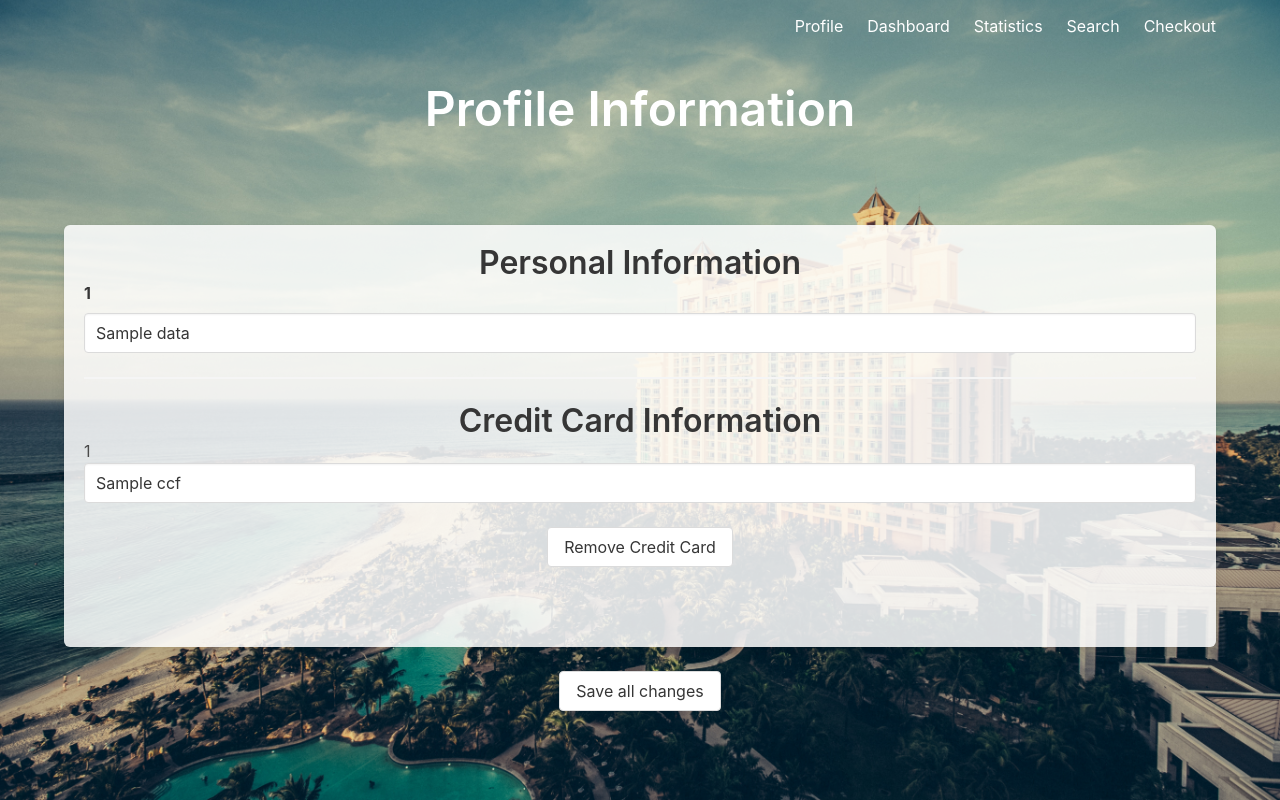
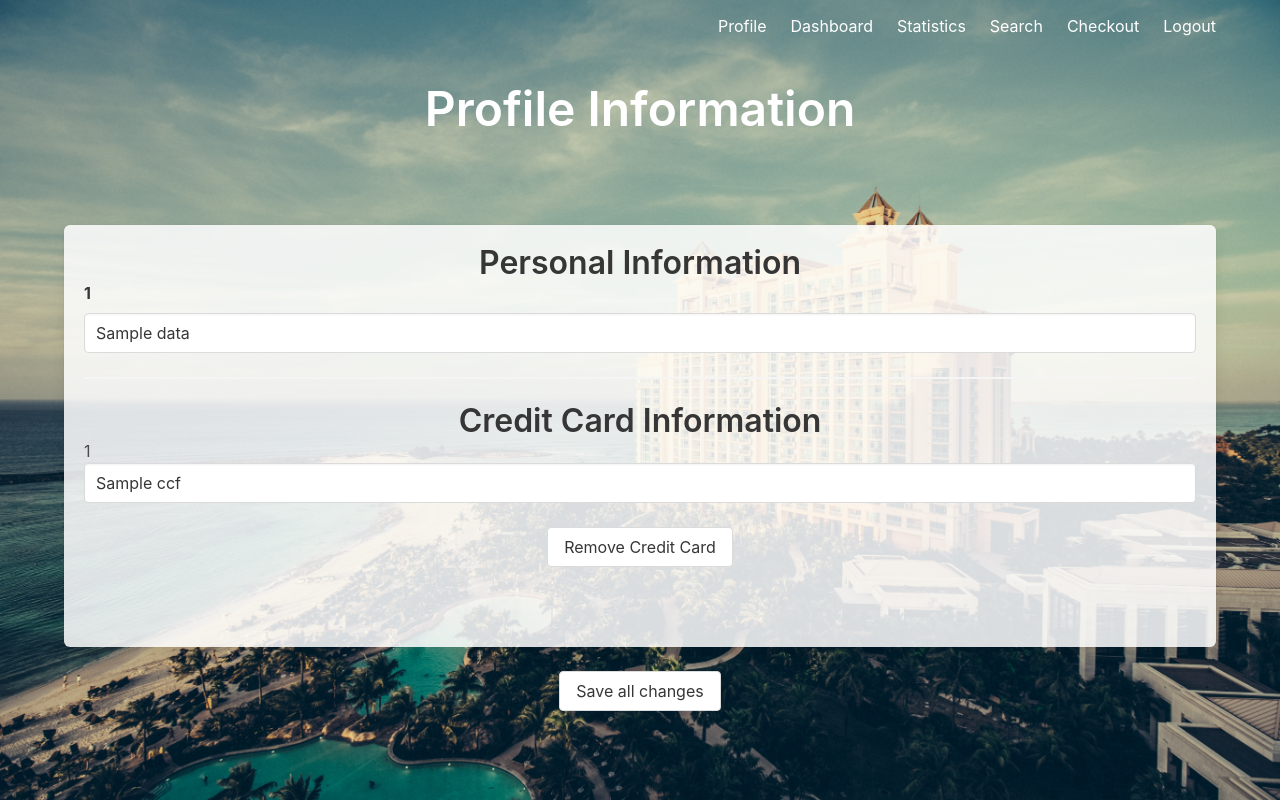
Before and after one commit to Sail338/CS336, a Flask app: template hotel/templates/prof.html in a window 1280 px wide. Run offline with Flask 2, Linux system fonts and the light colour scheme; the template is opened without the code that fills it: most values are stand-ins (such as "Sample title", 1, 10 or a date in 2020); some libraries are stand-ins or nearby versions.

Commit message:
you cant review hotels and logout button

```diff
--- a/hotel/templates/dash.html
+++ b/hotel/templates/dash.html
@@ -89,7 +89,7 @@
                 <div class='invoice-no'><p class='bold'> Invoice</p><p> {{ hotel.invoiceNo }} </p></div>
             </div>
         </div>
-        <div class='review-hotel review' data="hotel-{{ hotel.name }}-{{ hotel.hotelId }}"><button class="button">Review Hotel</button></div>
+        <div style="display: none;" class='review-hotel review' data="hotel-{{ hotel.name }}-{{ hotel.hotelId }}"><button class="button">Review Hotel</button></div>
 
     </div>
         <hr>
--- a/hotel/templates/prof.html
+++ b/hotel/templates/prof.html
@@ -34,6 +34,9 @@
                 </a>
                 <a href="/checkout" class="navbar-item" method="Get">
                     Checkout
+                </a>
+                <a href="" class="navbar-item">
+                    Logout
                 </a>
             </div>
         </div>
```
